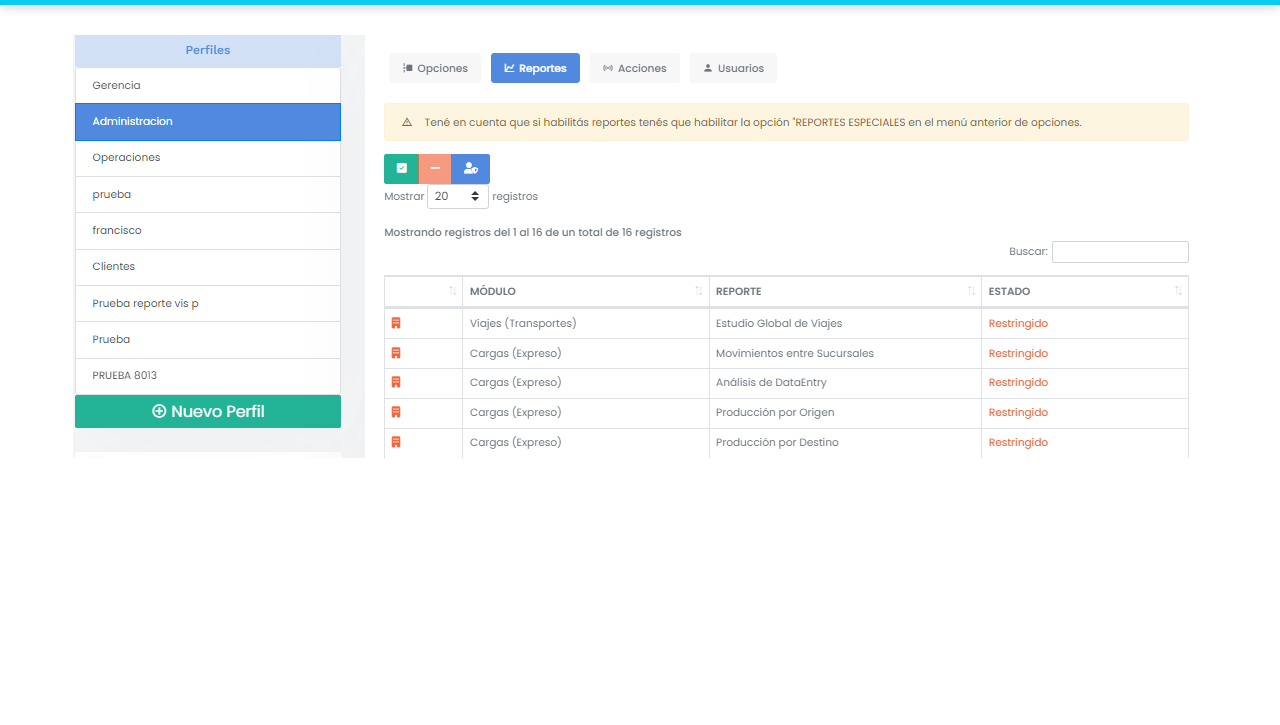
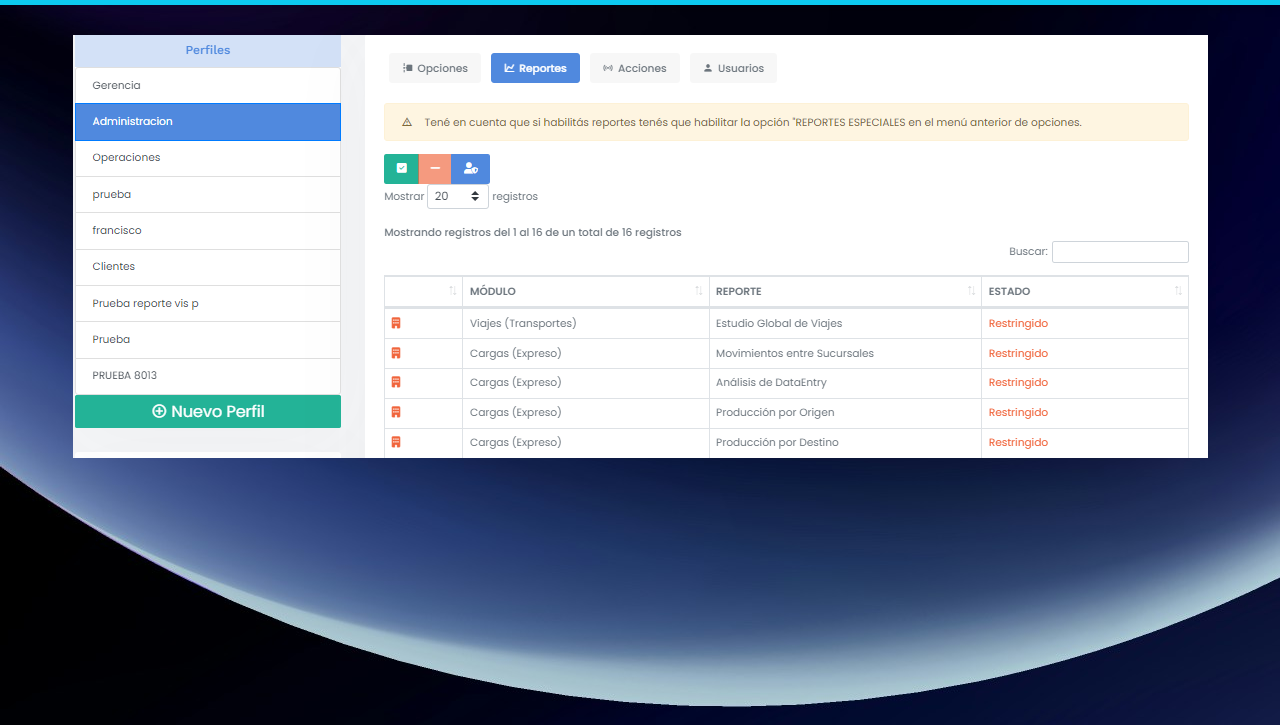
Before and after one commit to SandraGonzalezPavez/ParcticaConsolidacionM3, a plain HTML site: page admin.html in a window 1280 px wide. Shown: the part 75-800 px from the top of the page. Drawn offline with Linux system fonts and the light colour scheme; the site is published under a folder, as on GitHub Pages, so addresses that start at the root find nothing.

Commit message:
ajuste de imagen de fondo en todos los html

```diff
--- a/admin.html
+++ b/admin.html
@@ -38,7 +38,7 @@
                 <a class="nav-link" href="./admin.html">Admin. Perfil</a>
               </li>
               <li class="nav-item">
-                <a class="nav-link" href="/organigrama.html">Organigrama</a>
+                <a class="nav-link" href="./organigrama.html">Organigrama</a>
               </li>
               <li class="nav-item"></li>
                 <a class="nav-link" href="./chat.html">Chat</a>
--- a/assets/css/style2.css
+++ b/assets/css/style2.css
@@ -1,6 +1,6 @@
 
 body{
-    background-image: url('/assets/img/boliviainteligente-37WxvlfW3to-unsplash.jpg');
+    background-image: url('../img/boliviainteligente-37WxvlfW3to-unsplash.jpg');
     background-size: cover;
 }
  .carousel {
--- a/assets/css/style3.css
+++ b/assets/css/style3.css
@@ -1,5 +1,5 @@
 body{
-    background-image: url(/assets/img/boliviainteligente-37WxvlfW3to-unsplash.jpg);
+    background-image: url('../img/boliviainteligente-37WxvlfW3to-unsplash.jpg');
 }
 .contenedor {
     display: flex;
--- a/assets/css/style4.css
+++ b/assets/css/style4.css
@@ -3,7 +3,7 @@
 
 
     body {
-        background-image: url(/assets/img/boliviainteligente-37WxvlfW3to-unsplash.jpg);
+        background-image: url('../img/boliviainteligente-37WxvlfW3to-unsplash.jpg');
 
 
     }
--- a/assets/css/style5.css
+++ b/assets/css/style5.css
@@ -2,7 +2,7 @@ body {
     background-color: #f0f0f0;
     margin: 0;
     padding: 0;
-    background-image: url(/assets/img/boliviainteligente-37WxvlfW3to-unsplash.jpg);
+    background-image: url('../img/boliviainteligente-37WxvlfW3to-unsplash.jpg');
 }
 .navbar {
     position: fixed; /* Fija la barra de navegación en la parte superior */
--- a/assets/css/style6.css
+++ b/assets/css/style6.css
@@ -1,5 +1,5 @@
 body{
-    background-image: url(/assets/img/boliviainteligente-37WxvlfW3to-unsplash.jpg);
+    background-image: url('../img/boliviainteligente-37WxvlfW3to-unsplash.jpg');
 }
 
 .navbar {
--- a/assets/css/style7.css
+++ b/assets/css/style7.css
@@ -1,5 +1,5 @@
 body{
-    background-image: url(/assets/img/boliviainteligente-37WxvlfW3to-unsplash.jpg);
+    background-image: url('../img/boliviainteligente-37WxvlfW3to-unsplash.jpg');
 }
 
 
```
Also changed, not shown: chat.html (+1 -1 lines), manuales.html (+1 -1 lines), noticias.html (+2 -2 lines), organigrama.html (+3 -3 lines).
